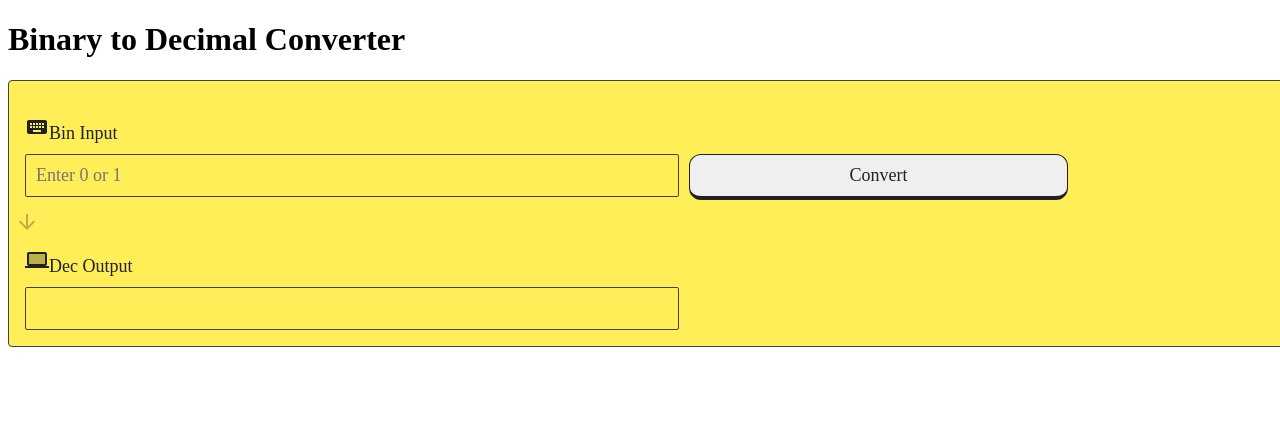
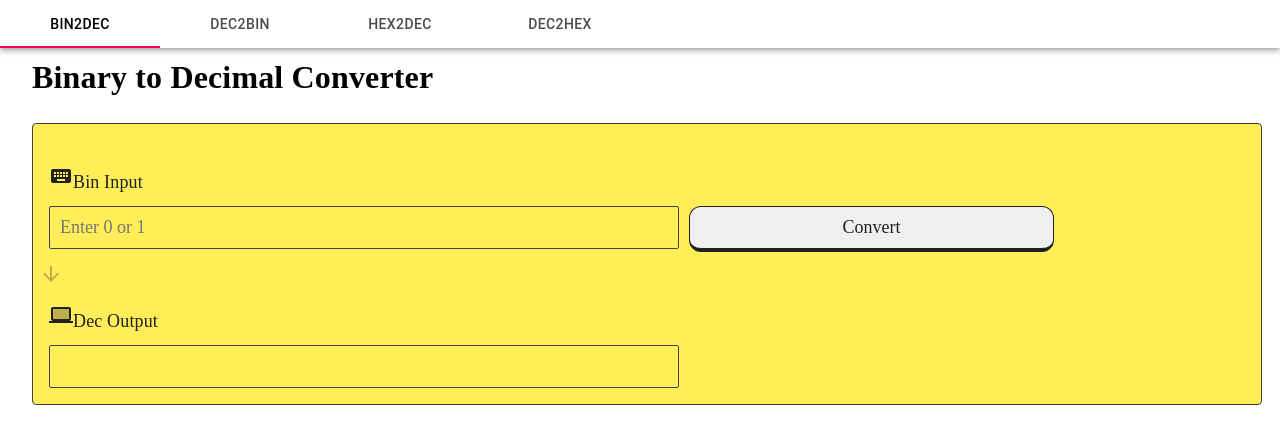
Before and after one commit to hebertcisco/konvertilo, a Next.js app: page / in a window 1280 px wide. Shown: the top 444 px of the page. Built offline with nearby package versions, Linux system fonts and the light colour scheme.

Commit message:
Added tabs with conversion to other mathematical bases

```diff
--- a/src/pages/index.jsx
+++ b/src/pages/index.jsx
@@ -4,12 +4,80 @@
  * https://github.com/tecnobert/konvertilo
  *****************************/
 
+import { FormBases } from "../app/components/FormBases"
+
 import React from "react"
-import { FormBases } from "../app/components/FormBases"
-function BinaryMode() {
+import PropTypes from "prop-types"
+import { makeStyles } from "@material-ui/core/styles"
+import AppBar from "@material-ui/core/AppBar"
+import Tabs from "@material-ui/core/Tabs"
+import Tab from "@material-ui/core/Tab"
+import Typography from "@material-ui/core/Typography"
+import Box from "@material-ui/core/Box"
+import { yellow } from "@material-ui/core/colors"
+
+function HomePanel(props) {
+  const { children, value, index, ...other } = props
 
   return (
-    <div className="body">
+    <div
+      role="Homepanel"
+      hidden={value !== index}
+      id={`simple-Homepanel-${index}`}
+      aria-labelledby={`simple-tab-${index}`}
+      {...other}
+    >
+      {value === index && (
+        <Box p={3}>
+          <Typography>{children}</Typography>
+        </Box>
+      )}
+    </div>
+  )
+}
+
+HomePanel.propTypes = {
+  children: PropTypes.node,
+  index: PropTypes.any.isRequired,
+  value: PropTypes.any.isRequired
+}
+
+function a11yProps(index) {
+  return {
+    id: `simple-tab-${index}`,
+    "aria-controls": `simple-Homepanel-${index}`
+  }
+}
+
+const useStyles = makeStyles((theme) => ({
+  root: {
+    flexGrow: 1,
+    backgroundColor: theme.palette.background.paper
+  },
+  appbar: {
+    background: yellow
+  }
+}))
+
+export default function SimpleTabs() {
+  const classes = useStyles()
+  const [value, setValue] = React.useState(0)
+
+  const handleChange = (event, newValue) => {
+    setValue(newValue)
+  }
+
+  return (
+    <div className={classes.root}>
+      <AppBar position="absolute" color='inherit'>
+        <Tabs value={value} onChange={handleChange} aria-label="Bases tabs">
+          <Tab label="Bin2Dec" {...a11yProps(0)} />
+          <Tab label="Dec2Bin" {...a11yProps(1)} />
+          <Tab label="Hex2Dec" {...a11yProps(2)} />
+          <Tab label="Dec2Hex" {...a11yProps(3)} />
+        </Tabs>
+      </AppBar>
+      <HomePanel value={value} index={0}>
         <FormBases
           base1="bin"
           base2="dec"
@@ -17,8 +85,34 @@ function BinaryMode() {
           error_message="Enter either 0 or 1"
           placeholder="Enter 0 or 1"
         />
+      </HomePanel>
+      <HomePanel value={value} index={1}>
+        <FormBases
+          base1="dec"
+          base2="bin"
+          title={0}
+          error_message="Enter a decimal number"
+          placeholder="Enter decimal"
+        />
+      </HomePanel>
+      <HomePanel value={value} index={2}>
+        <FormBases
+          base1="hex"
+          base2="dec"
+          title={0}
+          error_message="Enter a hexadecimal number"
+          placeholder="Enter hexadecimal"
+        />
+      </HomePanel>
+      <HomePanel value={value} index={3}>
+        <FormBases
+          base1="dec"
+          base2="hex"
+          title={0}
+          error_message="Enter either 0 or 1"
+          placeholder="Enter 0 or 1"
+        />
+      </HomePanel>
     </div>
   )
 }
-
-export default BinaryMode
```
Also changed, not shown: src/pages/decimal/index.jsx (deleted, +0 -24 lines). Lines whose indentation alone changed are shown as unchanged.
